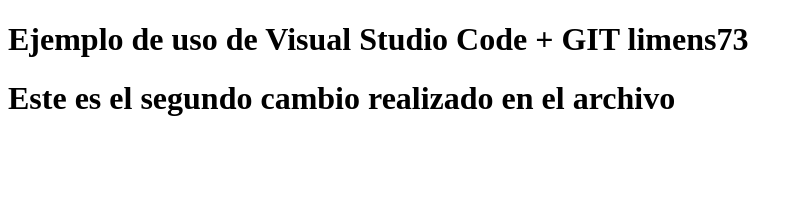
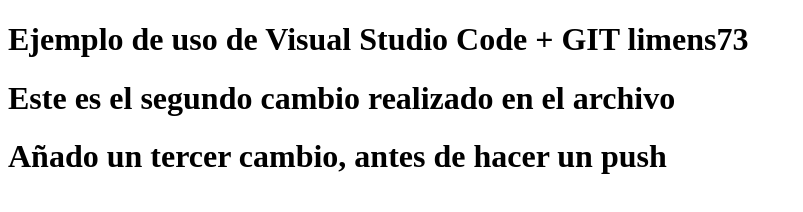
Before and after one commit to limens73/Tarea02.2, a plain HTML site: page index.html in a window 1280 px wide. Shown: the whole page, without its empty margins (0-803 px from the left). Drawn offline with Linux system fonts and the light colour scheme.

Commit message:
Este es el tercer cambio

```diff
--- a/index.html
+++ b/index.html
@@ -8,5 +8,6 @@
 <body>
     <h1> Ejemplo de uso de Visual Studio Code + GIT limens73 </h1>
     <h1> Este es el segundo cambio realizado en el archivo</h1>
+    <h1> Añado un tercer cambio, antes de hacer un push</h1>
 </body>
 </html>
```
